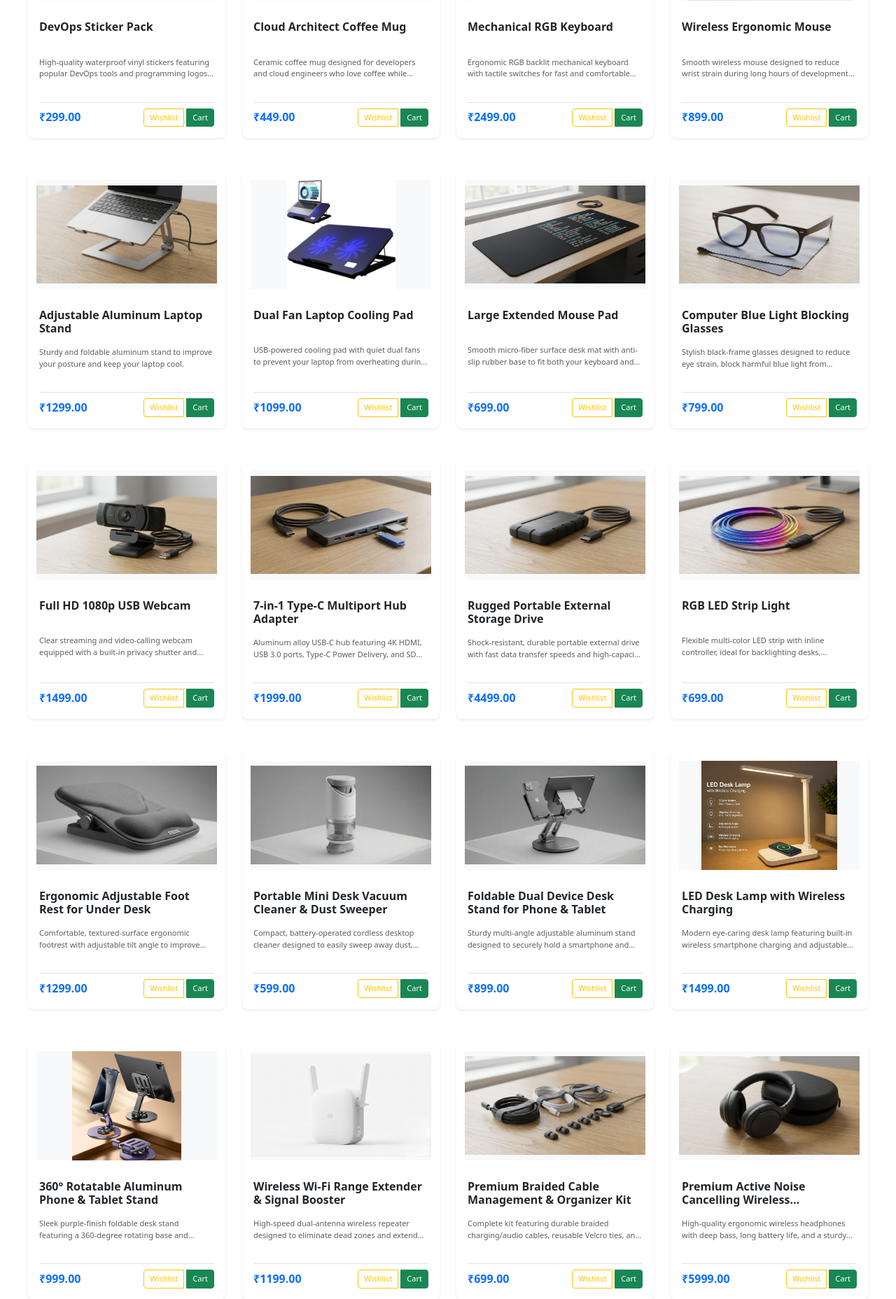
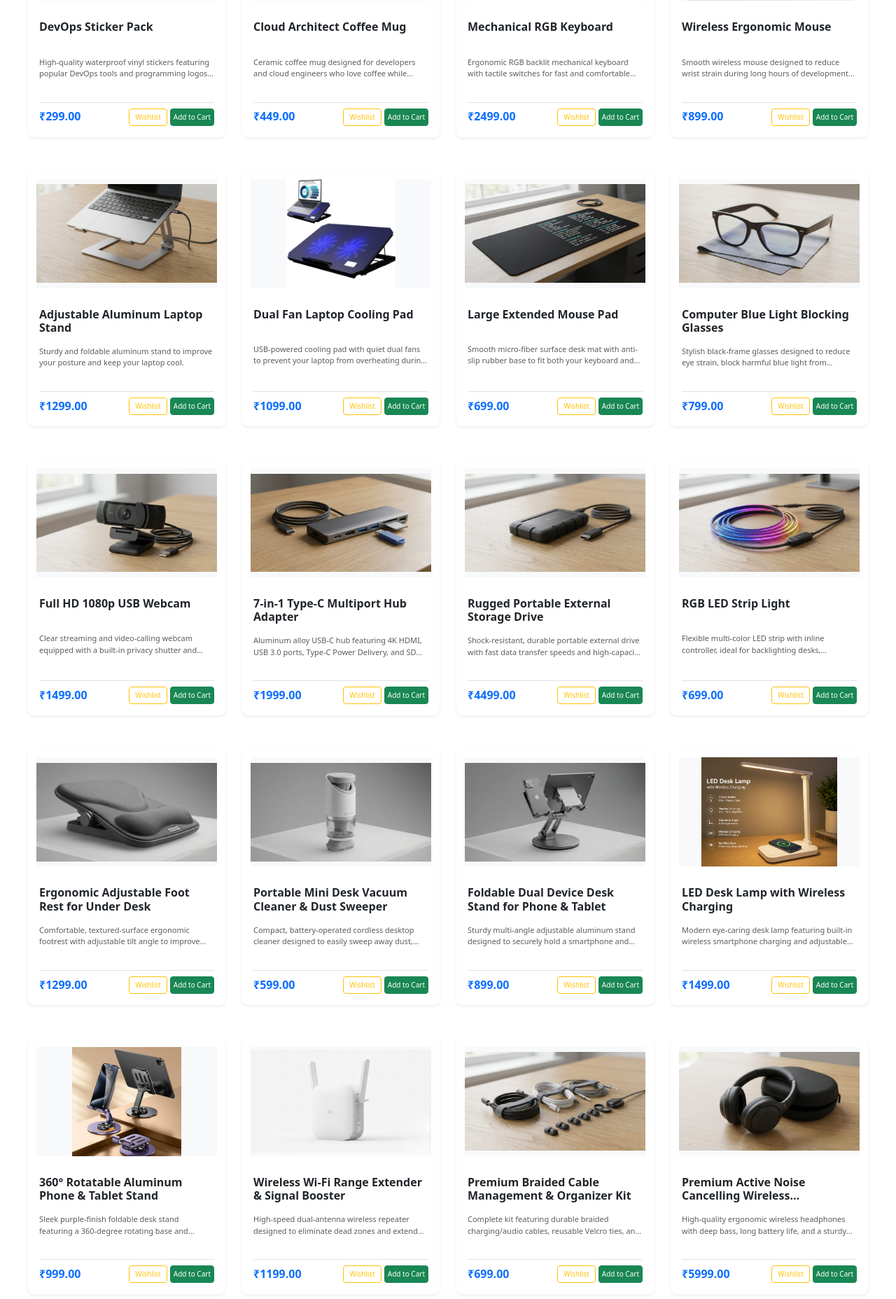
Before and after one commit to Ankita-creater05/my-ecommerce-project, a Django app: page / in a window 1280 px wide. Shown: the part 1000-2856 px from the top of the page at 70% size. Run offline with Django 5.2, Linux system fonts and the light colour scheme; data comes from the database, SQL or seed files in the repository.

Commit message:
Change button text to Add to Cart with proper sizing

```diff
--- a/my_ecommerce_project/store/templates/store/index.html
+++ b/my_ecommerce_project/store/templates/store/index.html
@@ -132,10 +132,10 @@
                     <p class="card-text text-muted small flex-grow-1" style="font-size: 11px; display: -webkit-box; -webkit-line-clamp: 2; -webkit-box-orient: vertical; overflow: hidden;">{{ product.description }}</p>
                     <div class="d-flex justify-content-between align-items-center mt-3 pt-2 border-top">
                         <span class="h6 fw-bold text-primary mb-0">₹{{ product.price }}</span>
-                        <div class="btn-group gap-1">
-                            <a href="{% url 'store:add_to_wishlist' product.id %}" class="btn btn-outline-warning btn-sm py-1 px-2" style="font-size: 11px;">Wishlist</a>
-                            <a href="{% url 'store:add_to_cart' product.id %}" class="btn btn-success btn-sm py-1 px-2" style="font-size: 11px;">Cart</a>
-                        </div>
+                       <div class="d-flex gap-1 align-items-center">
+    <a href="{% url 'store:add_to_wishlist' product.id %}" class="btn btn-outline-warning btn-sm px-2 py-1 text-nowrap" style="font-size: 10px;">Wishlist</a>
+    <a href="{% url 'store:add_to_cart' product.id %}" class="btn btn-success btn-sm flex-grow-1 px-1 py-1 text-nowrap" style="font-size: 10px;">Add to Cart</a>
+</div>
                     </div>
                 </div>
             </div>
```
